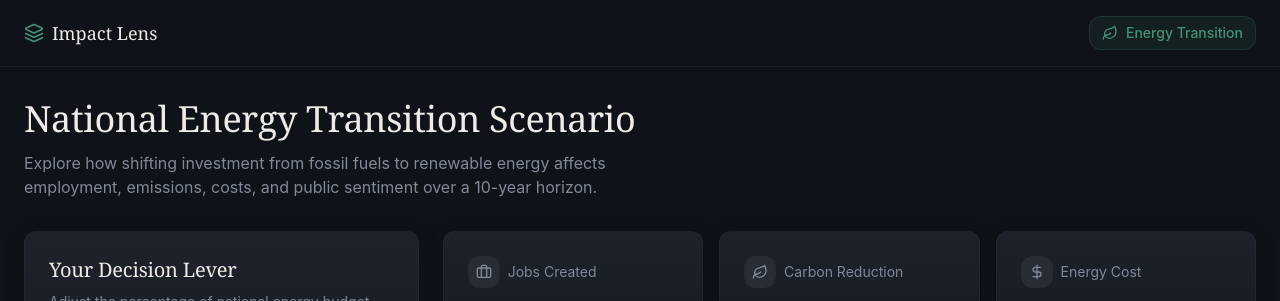
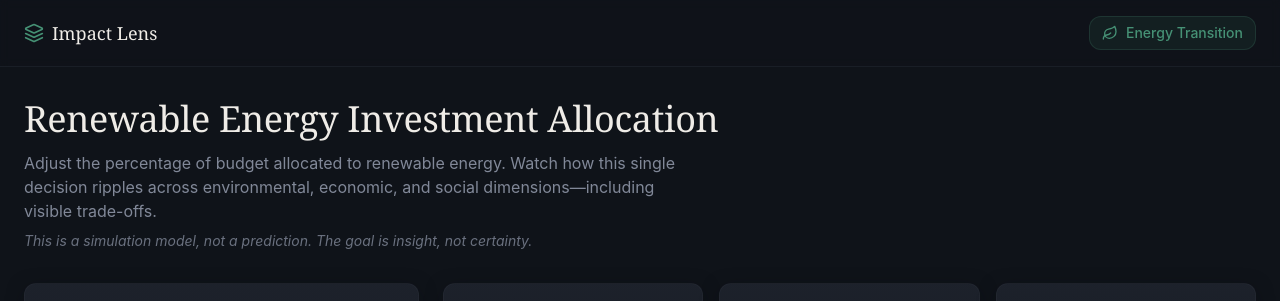
Before and after one commit to NickiMash17/impact-lens, a React (Vite) app: page /dashboard in a window 1280 px wide. Shown: the top 301 px of the page. Built offline with nearby package versions, Linux system fonts and the light colour scheme; no server answers.

Commit message:
feat: improve UI messaging and clarity
- Update Dashboard page with clearer scenario description
- Refine Features section to emphasize exploration over answers
- Add clarifying text about simulation vs prediction
- Improve decision-support messaging throughout

```diff
--- a/src/components/landing/Features.tsx
+++ b/src/components/landing/Features.tsx
@@ -4,18 +4,18 @@ import { TrendingUp, Shield, Zap } from 'lucide-react';
 const features = [
   {
     icon: TrendingUp,
-    title: 'Trade-off Visibility',
-    description: 'Every decision has consequences. See what improves and what degrades, side by side.',
+    title: 'Visible Trade-offs',
+    description: 'Every decision has consequences. See what improves and what degrades, side by side—no hidden costs.',
   },
   {
     icon: Zap,
-    title: 'Instant Feedback',
-    description: 'Adjust a single lever and watch metrics update in real time. No waiting, no guessing.',
+    title: 'Safe Experimentation',
+    description: 'Adjust a single lever and watch impacts unfold in real time. Explore scenarios without risk.',
   },
   {
     icon: Shield,
-    title: 'Informed Confidence',
-    description: 'Move from intuition to insight. Understand the why behind every projected outcome.',
+    title: 'Transparent Insight',
+    description: 'Understand the why behind every outcome. The goal is insight, not certainty—helping you think, not telling you what to do.',
   },
 ];
 
@@ -31,10 +31,10 @@ export function Features() {
           className="text-center mb-16"
         >
           <h2 className="font-serif text-3xl sm:text-4xl text-foreground mb-4">
-            Decision clarity, not complexity
+            Explore consequences, not answers
           </h2>
           <p className="text-muted-foreground text-lg max-w-xl mx-auto">
-            One interface. One interaction. Complete understanding.
+            One decision lever. Multiple dimensions. Clear trade-offs. No overconfidence.
           </p>
         </motion.div>
 
--- a/src/pages/Dashboard.tsx
+++ b/src/pages/Dashboard.tsx
@@ -12,18 +12,21 @@ const Dashboard = () => {
       <ScenarioHeader />
 
       <main className="container mx-auto px-6 py-8">
-        {/* Scenario intro */}
+        {/* Scenario intro - Core interaction explanation */}
         <motion.div
           initial={{ opacity: 0, y: 20 }}
           animate={{ opacity: 1, y: 0 }}
           className="mb-8"
         >
           <h1 className="font-serif text-3xl sm:text-4xl text-foreground mb-3">
-            National Energy Transition Scenario
+            Renewable Energy Investment Allocation
           </h1>
-          <p className="text-muted-foreground max-w-2xl">
-            Explore how shifting investment from fossil fuels to renewable energy
-            affects employment, emissions, costs, and public sentiment over a 10-year horizon.
+          <p className="text-muted-foreground max-w-2xl mb-2">
+            Adjust the percentage of budget allocated to renewable energy.
+            Watch how this single decision ripples across environmental, economic, and social dimensions—including visible trade-offs.
+          </p>
+          <p className="text-sm text-muted-foreground/80 italic max-w-2xl">
+            This is a simulation model, not a prediction. The goal is insight, not certainty.
           </p>
         </motion.div>
 
```
